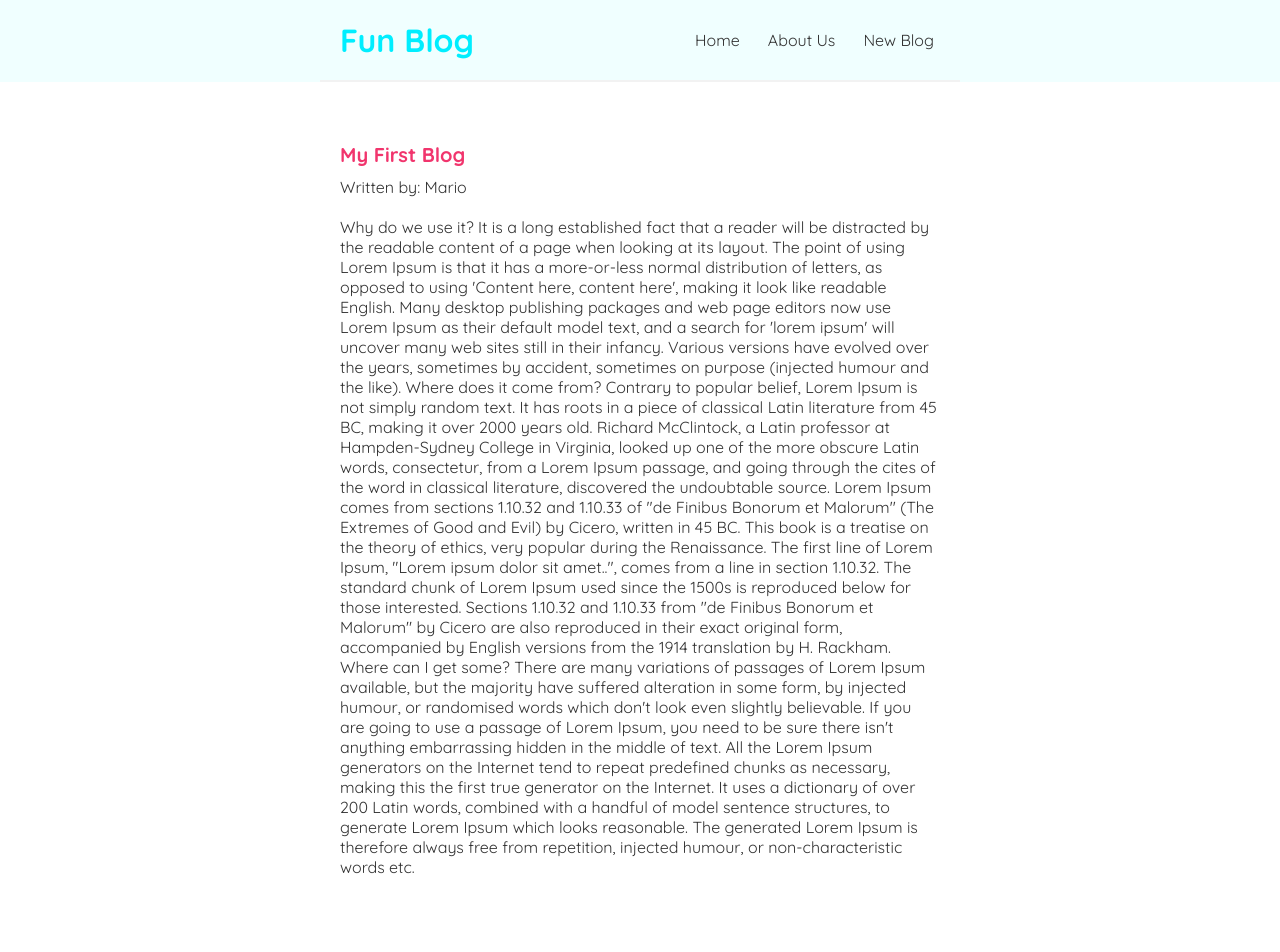
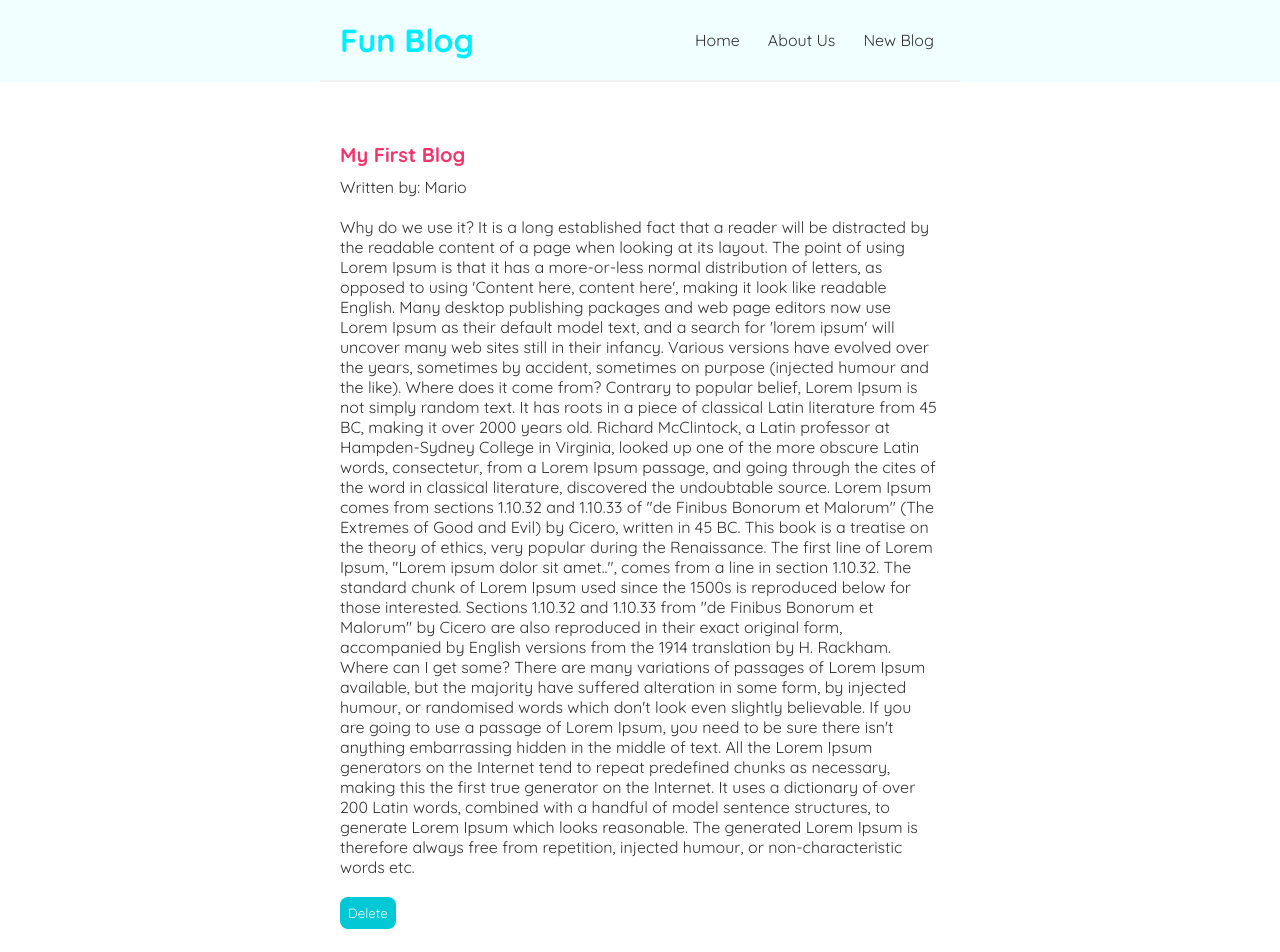
Before and after one commit to Nathan-Dereje-K/Let-s-Blog, a React (Create React App) app in the folder dojo-blog/: page /blogs/1 in a window 1280 px wide. Shown: the top 952 px of the page. Built offline with nearby package versions, Linux system fonts and the light colour scheme; data requests are answered from the project's data file.

Commit message:
Editted BlogDetail so we can delete the blog.

```diff
--- a/dojo-blog/src/BlogDetails.jsx
+++ b/dojo-blog/src/BlogDetails.jsx
@@ -1,4 +1,4 @@
-import { useParams } from "react-router-dom";
+import { useParams, useHistory } from "react-router-dom";
 import useFetch from "./useFetch";
 
 const BlogDetails = () => {
@@ -8,6 +8,12 @@ const BlogDetails = () => {
     ispending,
     error,
   } = useFetch("http://localhost:8000/blogs/" + id);
+  const history = useHistory();
+  const handleDelete = (id) => {
+    fetch("http://localhost:8000/blogs/" + blog.id, {
+      method: "DELETE",
+    }).then(history.push("/"));
+  };
 
   return (
     <div className="blog-details ">
@@ -18,6 +24,9 @@ const BlogDetails = () => {
           <h2>{blog.title}</h2>
           <p>Written by: {blog.author}</p>
           <div>{blog.body}</div>
+          <button className="blog-details button " onClick={handleDelete}>
+            Delete
+          </button>
         </article>
       )}
     </div>
--- a/dojo-blog/src/BlogList.jsx
+++ b/dojo-blog/src/BlogList.jsx
@@ -1,5 +1,6 @@
 import { Link } from "react-router-dom";
 const BlogList = ({ blogs, Title }) => {
+
   return (
     <div className="blog-list">
       <h2>{Title}</h2>
@@ -11,6 +12,7 @@ const BlogList = ({ blogs, Title }) => {
               <h2>{blog.title}</h2>
               <p>performed by {blog.author}</p>
             </Link>
+
           </div>
         ))
       ) : (
--- a/dojo-blog/src/Create.jsx
+++ b/dojo-blog/src/Create.jsx
@@ -1,11 +1,13 @@
 import React, { useState } from "react";
-import { Link } from 'react-router-dom';
+import { useHistory } from 'react-router-dom';
 
 const Create = () => {
   const [title, setTitle] = useState("");
   const [body, setBody] = useState("");
-  const [author, setAuthor] = useState("John Doe");
+  const [author, setAuthor] = useState("");
   const [isPending, setIsPending] = useState(false);
+  const history = useHistory();
+
 
   const handleSubmit = (e) => {
     e.preventDefault();
@@ -20,6 +22,8 @@ const Create = () => {
     }).then(() => {
       console.log("Added a new Blog!");
       setIsPending(false);
+      // history.go(-1);
+      history.push('/');
     });
   };
   const handleClick = () => {
@@ -50,9 +54,10 @@ const Create = () => {
         <input
           value={author}
           onChange={(e) => setAuthor(e.target.value)}
+          placeholder="John Doe"
         ></input>
 
-        <Link to = '/' >{!isPending && <button onClick={handleClick} >Add Blog</button>}</Link>
+        {!isPending && <button onClick={handleClick} >Add Blog</button>}
         {isPending && <button>Adding blog ....</button>}
       </form>
     </div>
--- a/dojo-blog/src/index.css
+++ b/dojo-blog/src/index.css
@@ -77,7 +77,7 @@
   margin: 20px 0;
 }
 .blog-details button {
-  background: #f1356d;
+  background: #02c8d6;
   color: #fff;
   border: 0;
   padding: 8px;
```
Also changed, not shown: dojo-blog/data/db.json (+0 -6 lines).
